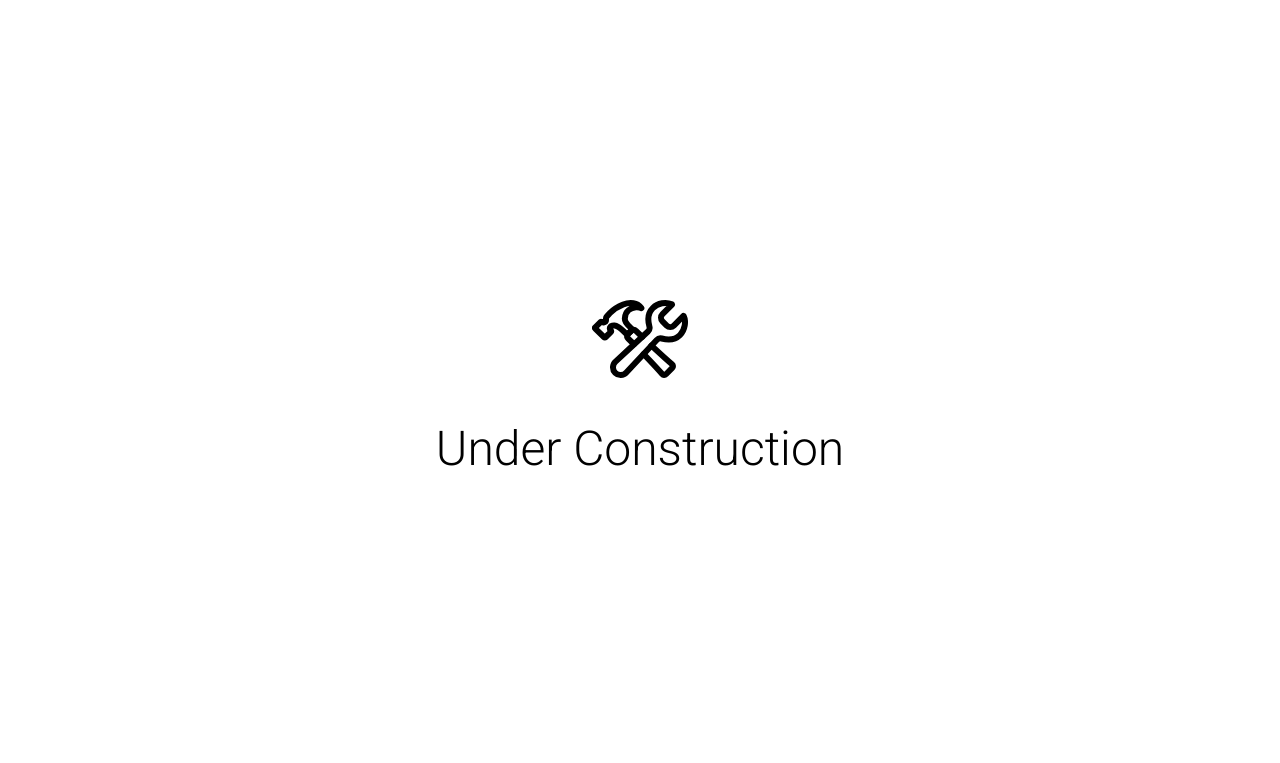
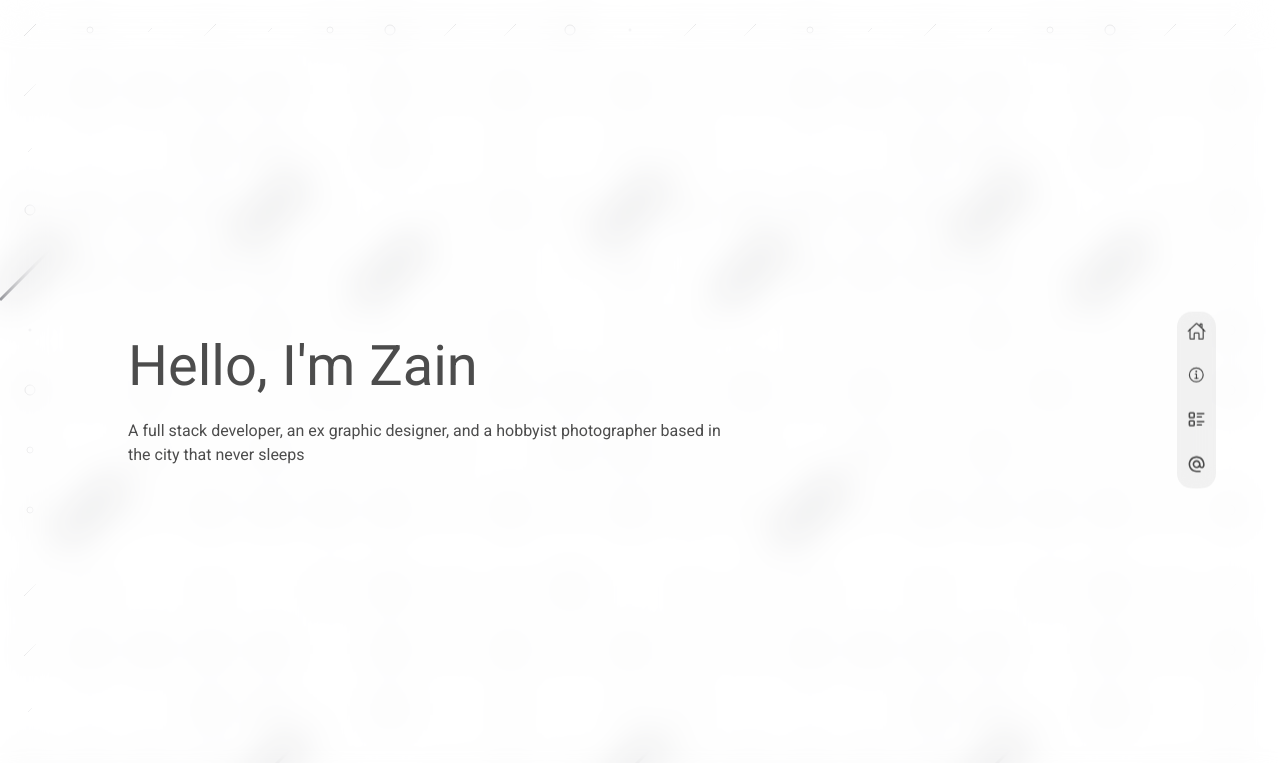
Before and after one commit to khzainulabidin/portfolio, a React (Vite) app: page / in a window 1280 px wide. Shown: the top 763 px of the page. Built offline with nearby package versions, Linux system fonts and the light colour scheme.

Commit message:
Added landing and about sections, added navbar

```diff
--- a/package.json
+++ b/package.json
@@ -13,6 +13,8 @@
         "deploy": "gh-pages -d dist"
     },
     "dependencies": {
+        "@gsap/react": "^2.1.1",
+        "gsap": "^3.12.5",
         "react": "^18.3.1",
         "react-dom": "^18.3.1",
         "react-icons": "^5.2.1"
--- a/src/App.tsx
+++ b/src/App.tsx
@@ -3,7 +3,7 @@ import UnderConstruction from "./pages/UnderConstruction/UnderConstruction";
 import LandingPage from "./pages/LandingPage/LandingPage";
 
 const App = (): React.JSX.Element => {
-    const [underConstruction] = useState<boolean>(true);
+    const [underConstruction] = useState<boolean>(false);
 
     return underConstruction ? <UnderConstruction /> : <LandingPage />;
 }
--- a/src/index.css
+++ b/src/index.css
@@ -1,8 +1,13 @@
 @import url('https://fonts.googleapis.com/css2?family=Roboto:ital,wght@0,100;0,300;0,400;0,500;0,700;0,900;1,100;1,300;1,400;1,500;1,700;1,900&display=swap');
 
-body {
+* {
     box-sizing: border-box;
     margin: 0;
     padding: 0;
+    scroll-behavior: smooth;
+}
+
+body, a{
     font-family: "Roboto", sans-serif;
+    color: rgba(0, 0, 0, 0.7);
 }
--- a/src/pages/LandingPage/LandingPage.module.css
+++ b/src/pages/LandingPage/LandingPage.module.css
@@ -1,5 +1,92 @@
-.wrapper {
-    height: 100vh;
-    display: grid;
-    place-items: center;
+.landing {
+    min-height: 100vh;
+    background: url('../../assets/svg/landing_bg.svg') #FFFFFF;
+    background-attachment: fixed;
 }
+
+.container {
+    min-height: 100vh;
+    background: rgba(255, 255, 255, 0.1);
+    backdrop-filter: blur(20px);
+    padding: 0 10%;
+    display: flex;
+    flex-direction: column;
+    justify-content: center;
+    opacity: 0;
+}
+
+.heading {
+    font-weight: 400;
+    font-size: 3.5rem;
+}
+
+.description {
+    font-size: 1rem;
+    margin-top: 20px;
+    max-width: 600px;
+    line-height: 1.5rem;
+}
+
+.navbar {
+    background-color: rgba(0, 0, 0, 0.05);
+    backdrop-filter: blur(10px);
+    position: fixed;
+    right: 5%;
+    top: 50%;
+    z-index: 1;
+    border-radius: 15px;
+    transform: translateY(-50%);
+    display: flex;
+    flex-direction: column;
+    align-items: center;
+    font-size: 1.2rem;
+    opacity: 0;
+}
+
+.navbar>a {
+    text-decoration: none;
+    transition: 0.5s;
+    padding: 10px;
+}
+
+.navbar>a:first-child {
+    border-radius: 15px 15px 0 0;
+}
+
+.navbar>a:last-child {
+    border-radius: 0 0 15px 15px;
+}
+
+.navbar>a:hover {
+    background-color: rgba(0, 0, 0, 0.7);
+    color: rgba(255, 255, 255, 0.7);
+}
+
+@media all and (max-width: 986px) {
+    .greeting {
+        font-size: 3rem;
+    }
+
+    .intro {
+        font-size: 0.9rem;
+        max-width: auto;
+    }
+
+    .navbar {
+        bottom: 5%;
+        left: 50%;
+        top: auto;
+        right: auto;
+        transform: translateX(-50%);
+        flex-direction: row;
+        font-size: 1rem;
+    }
+
+    .navbar>a:first-child {
+        border-radius: 15px 0 0 15px;
+    }
+
+    .navbar>a:last-child {
+        border-radius: 0 15px 15px 0;
+    }
+}
--- a/src/pages/LandingPage/LandingPage.tsx
+++ b/src/pages/LandingPage/LandingPage.tsx
@@ -1,10 +1,89 @@
+import { useGSAP } from '@gsap/react';
 import styles from './LandingPage.module.css';
+import gsap from 'gsap';
+import { Fragment } from 'react';
+import { IoHomeOutline } from "react-icons/io5";
+import { IoInformationCircleOutline } from "react-icons/io5";
+import { TbListDetails } from "react-icons/tb";
+import { MdOutlineAlternateEmail } from "react-icons/md";
+import { ScrollTrigger } from 'gsap/all';
+import { FaAws, FaJava } from 'react-icons/fa';
+import { IoLogoHtml5, IoLogoCss3, IoLogoJavascript, IoLogoReact, IoLogoAngular, IoLogoNodejs } from "react-icons/io5";
+import { SiTypescript } from "react-icons/si";
 
 const LandingPage = (): React.JSX.Element => {
+    const icons = [
+        { Icon: IoLogoHtml5, color: '#d84925' },
+        { Icon: IoLogoCss3, color: '#006eb5' },
+        { Icon: IoLogoJavascript, color: '#e8d44d' },
+        { Icon: SiTypescript, color: '#2f73c0' },
+        { Icon: IoLogoReact, color: '#05d1f6' },
+        { Icon: IoLogoAngular, color: '#bd032d' },
+        { Icon: IoLogoNodejs, color: '#388537' },
+        { Icon: FaJava, color: '#1b84b4' },
+        { Icon: FaAws, color: '#f79200' },
+        { Icon: FaAws, color: '#f79200' },
+        { Icon: SiTypescript, color: 'red' },
+    ];
+
+    gsap.registerPlugin(ScrollTrigger);
+
+    const timeline = gsap.timeline();
+
+    useGSAP(() => {
+        timeline.to('#landing', {
+            opacity: 1,
+            delay: 0.5,
+            duration: 1,
+        });
+        timeline.to('#navbar', {
+            opacity: 1,
+            delay: 0.5,
+            duration: 1,
+        });
+        gsap.to('#about', {
+            scrollTrigger: {
+                trigger: '#about',
+                start: 'top 50%',
+                end: 'bottom 100%',
+                scrub: 3,
+            },
+            opacity: 1,
+            duration: 0.5,
+        });
+    }, []);
+
     return (
-        <div className={styles.wrapper}>
-            <h1>Portfolio</h1>
-        </div>
+        <Fragment>
+            <div id='navbar' className={styles.navbar}>
+                <a href='#landing' title='Home'><IoHomeOutline /></a>
+                <a href='#about' title='About'><IoInformationCircleOutline /></a>
+                <a href='#' title='Projects'><TbListDetails /></a>
+                <a href='#' title='Contact'><MdOutlineAlternateEmail /></a>
+            </div>
+
+            <div className={styles.landing}>
+                <div id='landing' className={styles.container}>
+                    <h1 className={styles.heading}>Hello, I'm Zain</h1>
+                    <p className={styles.description}>
+                        A full stack developer, an ex graphic designer, and a hobbyist photographer
+                        based in the city that never sleeps
+                    </p>
+                </div>
+
+
+                <div id='about' className={styles.container}>
+                    <h1 className={styles.heading}>About</h1>
+                    <p className={styles.description}>
+                        I graduated in 2021 and I have Bachelors degree in Computer Science. With around 3
+                        years of full time experience as a full stack developer and more than 5 years of
+                        freelancing experience, I can assist you with the development of any kind of small
+                        to large scale web applications. I have strong grip over multiple stacks including MERN,
+                        MEAN and Java Spring, and I'm always eager to learn and work with latest technologies
+                    </p>
+                </div>
+            </div>
+        </Fragment>
     );
 }
 
```
Also changed, not shown: src/assets/svg/landing_bg.svg (added), 1 other file (tests, documents, lock files or other folders).
